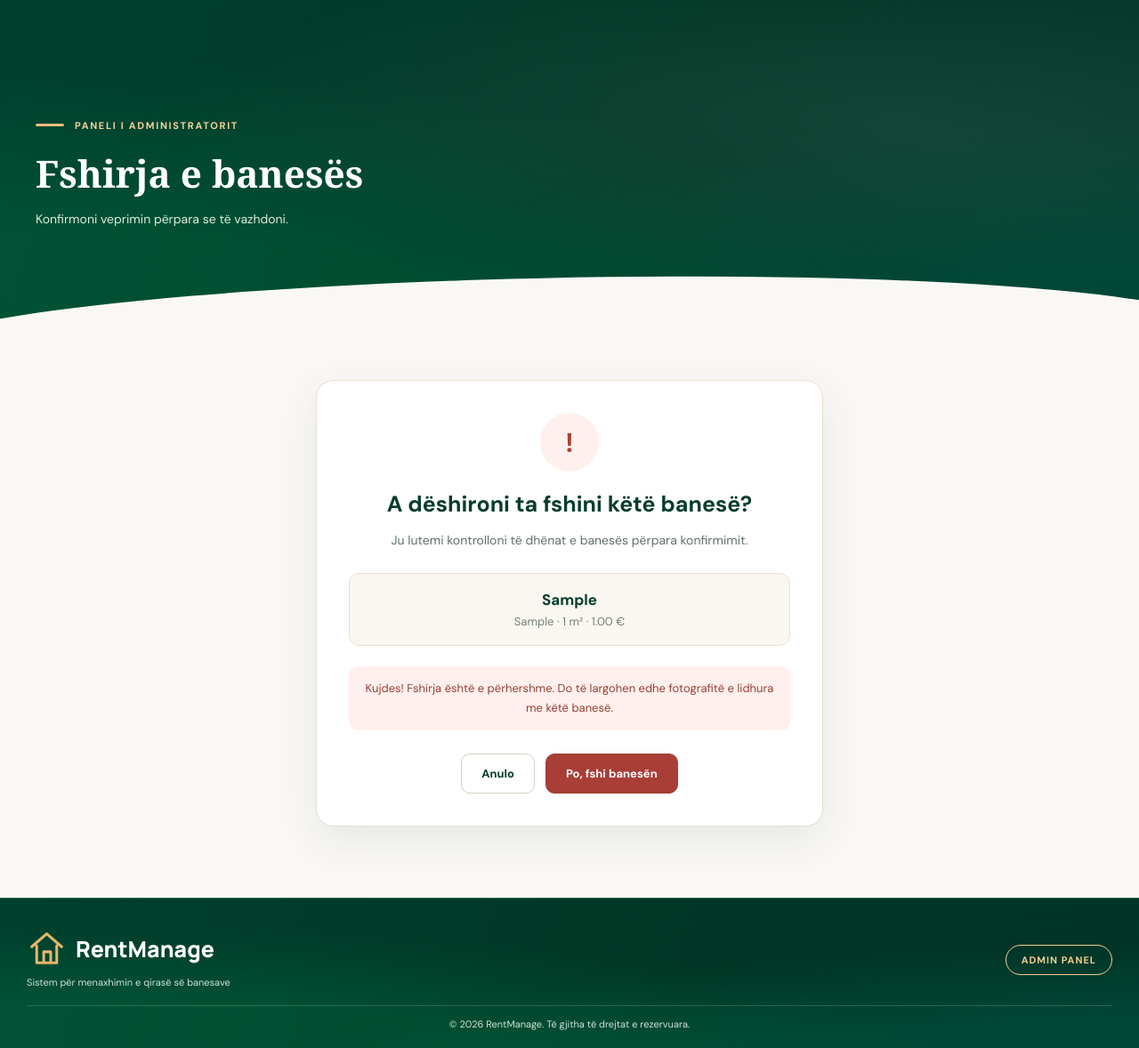
After one commit to agnesakryeziu/Agnesa-Kryeziu-Sistemi-per-Menaxhimin-e-Qirase-se-Banesave, a Django app: page /paneli/banesat/1/fshi/ in a window 1280 px wide. The commit adds this page. Shown: the whole page at 89% size. Run offline with Django 5.2, Linux system fonts and the light colour scheme; a user stored in the database is signed in; tables that the repository leaves empty hold one stand-in row (values such as "Sample post").

Commit message:
Shtova fshirjen e sigurt te banesave

```diff
--- a/config/urls.py
+++ b/config/urls.py
@@ -2,6 +2,8 @@ from django.contrib import admin
 from django.urls import path, include
 from django.conf import settings
 from django.conf.urls.static import static
+from django.urls import path as delete_path
+from qiraja.panel_delete_views import FshiBanese
 
 
 urlpatterns = [
@@ -17,3 +19,11 @@ if settings.DEBUG:
         settings.MEDIA_URL,
         document_root=settings.MEDIA_ROOT
     )
+
+urlpatterns += [
+    delete_path(
+        "paneli/banesat/<int:pk>/fshi/",
+        FshiBanese.as_view(),
+        name="panel_fshi_banese"
+    ),
+]
--- /dev/null
+++ b/qiraja/panel_delete_views.py
@@ -0,0 +1,93 @@
+from django.contrib import messages
+from django.db import transaction
+from django.db.models.deletion import ProtectedError
+from django.shortcuts import redirect
+from django.urls import reverse_lazy
+from django.views.generic import DeleteView
+
+from .models import Banesa
+from .panel_management_views import QasjaAdministratorit
+
+
+class FshiBanese(QasjaAdministratorit, DeleteView):
+    model = Banesa
+    template_name = "qiraja/panel_konfirmo_fshirjen.html"
+    context_object_name = "banesa"
+    success_url = reverse_lazy("panel_banesat")
+
+    def get_context_data(self, **kwargs):
+        context = super().get_context_data(**kwargs)
+        context["titulli"] = "Fshi banesën"
+        context["pershkrimi"] = (
+            "Konfirmoni fshirjen e banesës nga sistemi."
+        )
+        context["seksioni"] = "banesat"
+        return context
+
+    def form_valid(self, form):
+        banesa = self.object
+
+        if banesa.kontratat.exists():
+            messages.error(
+                self.request,
+                "Kjo banesë nuk mund të fshihet sepse ka "
+                "kontrata të regjistruara."
+            )
+            return redirect("panel_banesat")
+
+        skedaret = []
+
+        if banesa.fotografia:
+            skedaret.append(
+                (
+                    banesa.fotografia.storage,
+                    banesa.fotografia.name,
+                )
+            )
+
+        for foto in banesa.fotografite.all():
+            if foto.fotografia:
+                skedaret.append(
+                    (
+                        foto.fotografia.storage,
+                        foto.fotografia.name,
+                    )
+                )
+
+        for foto in banesa.fotot_shtese.all():
+            if foto.fotografia:
+                skedaret.append(
+                    (
+                        foto.fotografia.storage,
+                        foto.fotografia.name,
+                    )
+                )
+
+        try:
+            with transaction.atomic():
+                response = super().form_valid(form)
+
+                def pastro_skedaret():
+                    for storage, emri in skedaret:
+                        if emri:
+                            storage.delete(emri)
+
+                transaction.on_commit(
+                    pastro_skedaret,
+                    robust=True,
+                )
+
+        except ProtectedError:
+            messages.error(
+                self.request,
+                "Banesa nuk mund të fshihet sepse "
+                "ka të dhëna të lidhura."
+            )
+            return redirect("panel_banesat")
+
+        messages.success(
+            self.request,
+            "Banesa u fshi me sukses."
+        )
+
+        return response
--- a/qiraja/static/qiraja/css/dashboard.css
+++ b/qiraja/static/qiraja/css/dashboard.css
@@ -1632,3 +1632,153 @@ body.page-panel-form .rmp-gallery-empty {
         height: 105px;
     }
 }
+.rmp-delete-wrapper {
+    display: flex;
+    justify-content: center;
+    padding: 50px 20px 80px;
+}
+
+.rmp-delete-card {
+    width: 100%;
+    max-width: 570px;
+    padding: 36px;
+    border: 1px solid #e8dfcf;
+    border-radius: 20px;
+    background: #ffffff;
+    box-shadow: 0 15px 45px rgba(6, 61, 44, 0.09);
+    text-align: center;
+}
+
+.rmp-delete-icon {
+    display: flex;
+    align-items: center;
+    justify-content: center;
+    width: 66px;
+    height: 66px;
+    margin: 0 auto 20px;
+    border-radius: 50%;
+    background: #fff0ed;
+    color: #af4137;
+    font-size: 30px;
+    font-weight: 700;
+}
+
+.rmp-delete-card h2 {
+    margin: 0 0 12px;
+    color: #063d2c;
+    font-size: 25px;
+}
+
+.rmp-delete-description {
+    color: #617268;
+    font-size: 14px;
+    line-height: 1.8;
+}
+
+.rmp-delete-property {
+    margin: 23px 0;
+    padding: 18px;
+    border: 1px solid #eadfcb;
+    border-radius: 12px;
+    background: #faf7f1;
+}
+
+.rmp-delete-property strong {
+    display: block;
+    color: #063d2c;
+    font-size: 17px;
+}
+
+.rmp-delete-property span {
+    display: block;
+    margin-top: 5px;
+    color: #738077;
+    font-size: 13px;
+}
+
+.rmp-delete-warning {
+    margin: 20px 0;
+    padding: 14px;
+    border-radius: 10px;
+    background: #fff0ed;
+    color: #963f35;
+    font-size: 13px;
+    line-height: 1.7;
+}
+
+.rmp-delete-actions {
+    display: flex;
+    justify-content: center;
+    flex-wrap: wrap;
+    gap: 12px;
+    margin-top: 26px;
+}
+
+.rmp-delete-cancel,
+.rmp-delete-confirm {
+    display: inline-flex;
+    align-items: center;
+    justify-content: center;
+    min-height: 45px;
+    padding: 12px 22px;
+    border-radius: 10px;
+    font-size: 13px;
+    font-weight: 700;
+    text-decoration: none;
+    cursor: pointer;
+}
+
+.rmp-delete-cancel {
+    border: 1px solid #d7d0c3;
+    background: #ffffff;
+    color: #063d2c;
+}
+
+.rmp-delete-confirm {
+    border: 1px solid #a83e36;
+    background: #a83e36;
+    color: #ffffff;
+}
+
+.rmp-delete-confirm:hover {
+    background: #862d27;
+}
+
+@media (max-width: 600px) {
+    .rmp-delete-card {
+        padding: 25px 18px;
+    }
+}
+.rmp-row-actions {
+    display: flex;
+    align-items: center;
+    gap: 9px;
+    flex-wrap: wrap;
+}
+
+.rmp-delete-link {
+    display: inline-flex;
+    align-items: center;
+    justify-content: center;
+    padding: 8px 14px;
+    background: #fff0ed;
+    color: #aa4037;
+    border: 1px solid #f0c8c3;
+    border-radius: 9px;
+    font-size: 13px;
+    font-weight: 700;
+    text-decoration: none;
+    transition: 0.2s ease;
+    white-space: nowrap;
+}
+
+.rmp-delete-link:hover {
+    background: #aa4037;
+    color: #ffffff;
+    border-color: #aa4037;
+}
+@media (min-width: 701px) {
+    body.page-panel-lista .rmp-management-content {
+        margin-top: -100px;
+    }
+}
--- /dev/null
+++ b/qiraja/templates/qiraja/panel_konfirmo_fshirjen.html
@@ -0,0 +1,112 @@
+{% extends "qiraja/base.html" %}
+{% load static %}
+
+{% block title %}Fshi banesën | RentManage{% endblock %}
+{% block body_class %}page-paneli page-panel-form{% endblock %}
+
+{% block extra_css %}
+<link rel="stylesheet" href="{% static 'qiraja/css/dashboard.css' %}">
+{% endblock %}
+
+{% block content %}
+
+<div class="rmp-dashboard">
+
+    <section class="rmp-hero rmp-management-hero">
+
+        <div class="rmp-hero-content">
+
+            <span class="rmp-eyebrow">
+                PANELI I ADMINISTRATORIT
+            </span>
+
+            <h1>Fshirja e banesës</h1>
+
+            <p>
+                Konfirmoni veprimin përpara se të vazhdoni.
+            </p>
+
+        </div>
+
+    </section>
+
+    <div class="rmp-delete-wrapper">
+
+        <div class="rmp-delete-card">
+
+            <div class="rmp-delete-icon">
+                !
+            </div>
+
+            <h2>A dëshironi ta fshini këtë banesë?</h2>
+
+            <p class="rmp-delete-description">
+                Ju lutemi kontrolloni të dhënat e banesës
+                përpara konfirmimit.
+            </p>
+
+            <div class="rmp-delete-property">
+
+                <strong>{{ banesa.adresa }}</strong>
+
+                <span>
+                    {{ banesa.qyteti }}
+                    · {{ banesa.siperfaqja }} m²
+                    · {{ banesa.cmimi_mujor }} €
+                </span>
+
+            </div>
+
+            {% if banesa.kontratat.exists %}
+
+                <div class="rmp-delete-warning" role="alert">
+                    Kjo banesë ka kontrata të regjistruara
+                    dhe nuk mund të fshihet.
+                </div>
+
+                <div class="rmp-delete-actions">
+
+                    <a href="{% url 'panel_banesat' %}"
+                       class="rmp-delete-cancel">
+                        Kthehu te banesat
+                    </a>
+
+                </div>
+
+            {% else %}
+
+                <div class="rmp-delete-warning">
+                    Kujdes! Fshirja është e përhershme.
+                    Do të largohen edhe fotografitë
+                    e lidhura me këtë banesë.
+                </div>
+
+                <form method="post">
+
+                    {% csrf_token %}
+
+                    <div class="rmp-delete-actions">
+
+                        <a href="{% url 'panel_banesat' %}"
+                           class="rmp-delete-cancel">
+                            Anulo
+                        </a>
+
+                        <button type="submit"
+                                class="rmp-delete-confirm">
+                            Po, fshi banesën
+                        </button>
+
+                    </div>
+
+                </form>
+
+            {% endif %}
+
+        </div>
+
+    </div>
+
+</div>
+
+{% endblock %}
```
Also changed, not shown: qiraja/templates/qiraja/panel_lista.html (+185 -39 lines).
